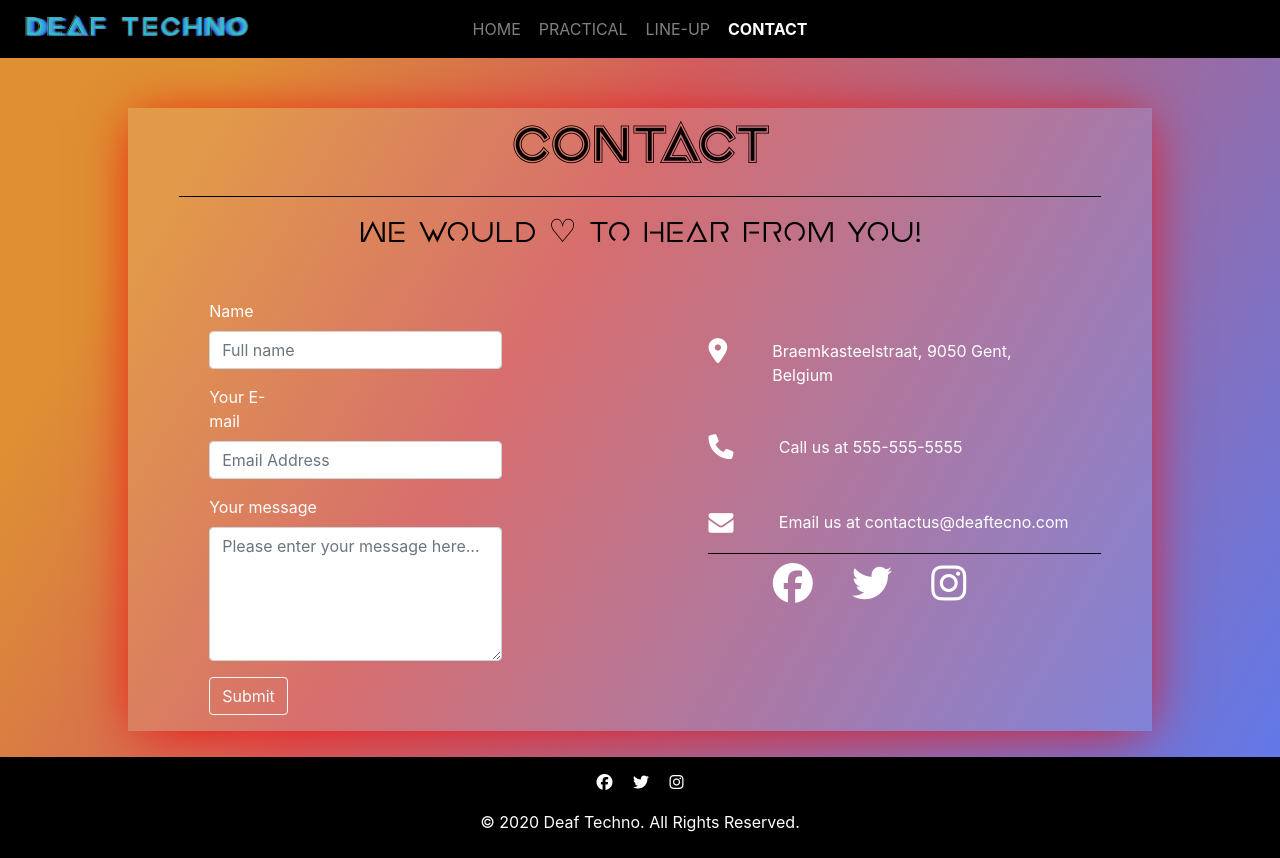
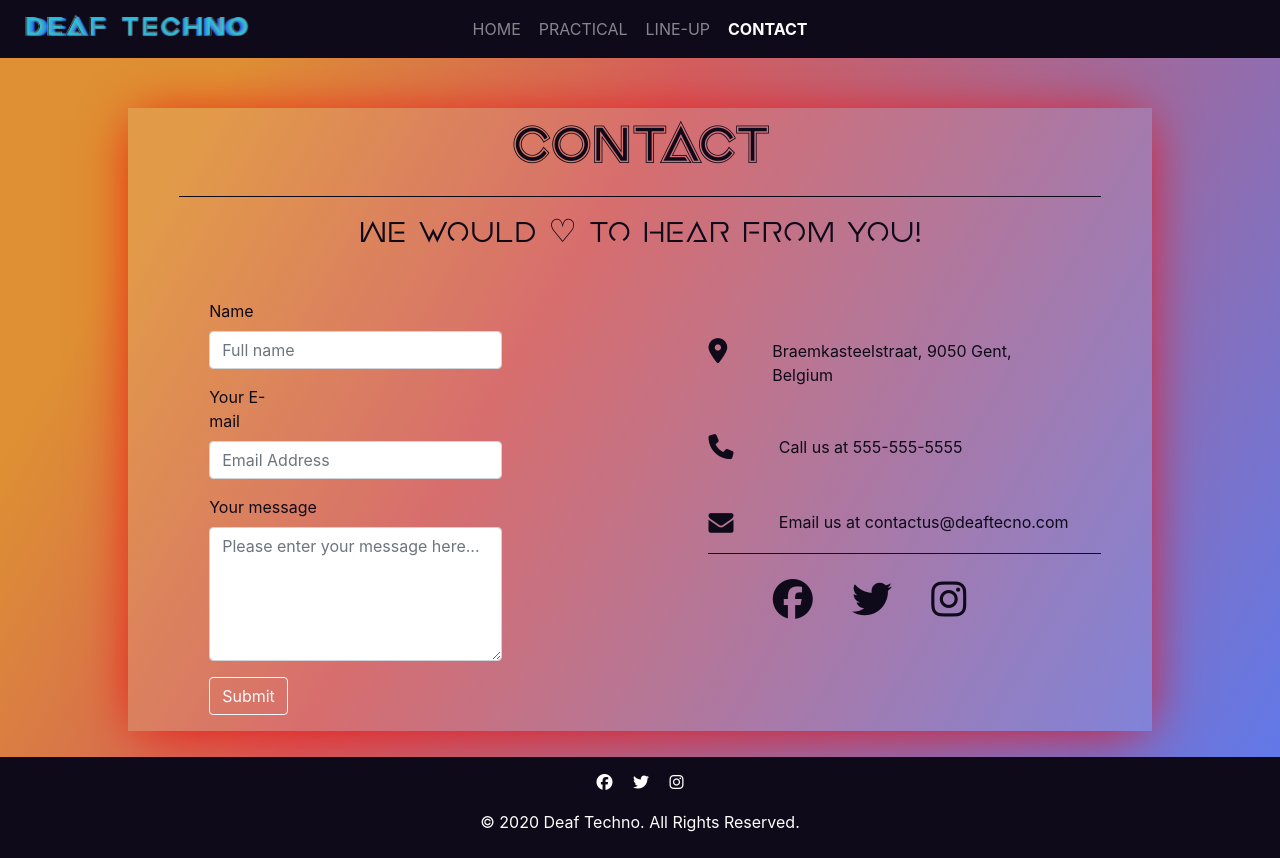
Before and after one commit to xandervdh/deaf-techno, a plain HTML site: page pages/contact.html in a window 1280 px wide. Drawn offline with nearby package versions, Linux system fonts and the light colour scheme.

Commit message:
now white or black

```diff
--- a/style/style.scss
+++ b/style/style.scss
@@ -18,7 +18,7 @@ body {
   background-color: rgba(255, 255, 255, 0.1);
   width: 80%;
   margin: 2% auto;
-  color: white;
+  color: #0E0A19;
   box-shadow: 0px 4px 51px -9px rgba(240, 4, 4, 1);
 }
 
@@ -26,7 +26,7 @@ body {
 .heading {
   text-align: center;
   font-family: "Earth Orbiter", sans-serif;
-  color: black;
+  color: #0E0A19;
 }
 
 .h1 {
@@ -48,8 +48,8 @@ body {
 
 //Nav BAR
 .navbar {
-  background-color: black;
-  color: white;
+  background-color: #0E0A19;
+  color: #fffffe;
 
 }
 
@@ -57,8 +57,8 @@ body {
   margin-bottom: 50px;
   display: flex;
   justify-content: center;
-  background-color: black;
-  color: white;
+  background-color: #0E0A19;
+  color: #fffffe;
 
 }
 
@@ -73,7 +73,7 @@ body {
   left: 25%;
   right: 25%;
   bottom: 0;
-  border: 1px solid white;
+  border: 1px solid #fffffe;
 }
 
 .active {
@@ -100,15 +100,10 @@ body {
 //border line
 hr {
   height: 1px;
-  background-color: black;
+  background-color: #0E0A19;
   border: none;
 }
 
-.hr {
-  height: 1px;
-  background-color: black;
-  border: none;
-}
 
 
 //social icons on contact from
@@ -120,13 +115,13 @@ hr {
 
 //links
 .contactpagelink {
-  color: white;
+  color: #0E0A19;
 
 }
 
 .contactpagelink:hover {
   text-decoration: none;
-  color: black;
+  color: #0E0A19;
 }
 
 //gmap
@@ -138,22 +133,22 @@ hr {
 
 //footer
 .page-footer {
-  background-color: black;
-  color: white;
+  background-color: #0E0A19;
+  color: #fffffe;
   padding-top: 5px;
   padding-bottom: 8px;
 }
 
 .contactpagelinkfooter {
-  color: white;
+  color: #fffffe;
 }
 
 .contactpagelink {
-  color: white;
+  color: #0E0A19;
 
 }
 
 .contactpagelink:hover {
   text-decoration: none;
-  color: black;
+  color: #0E0A19;
 }
```
Also changed, not shown: style/style.css.
